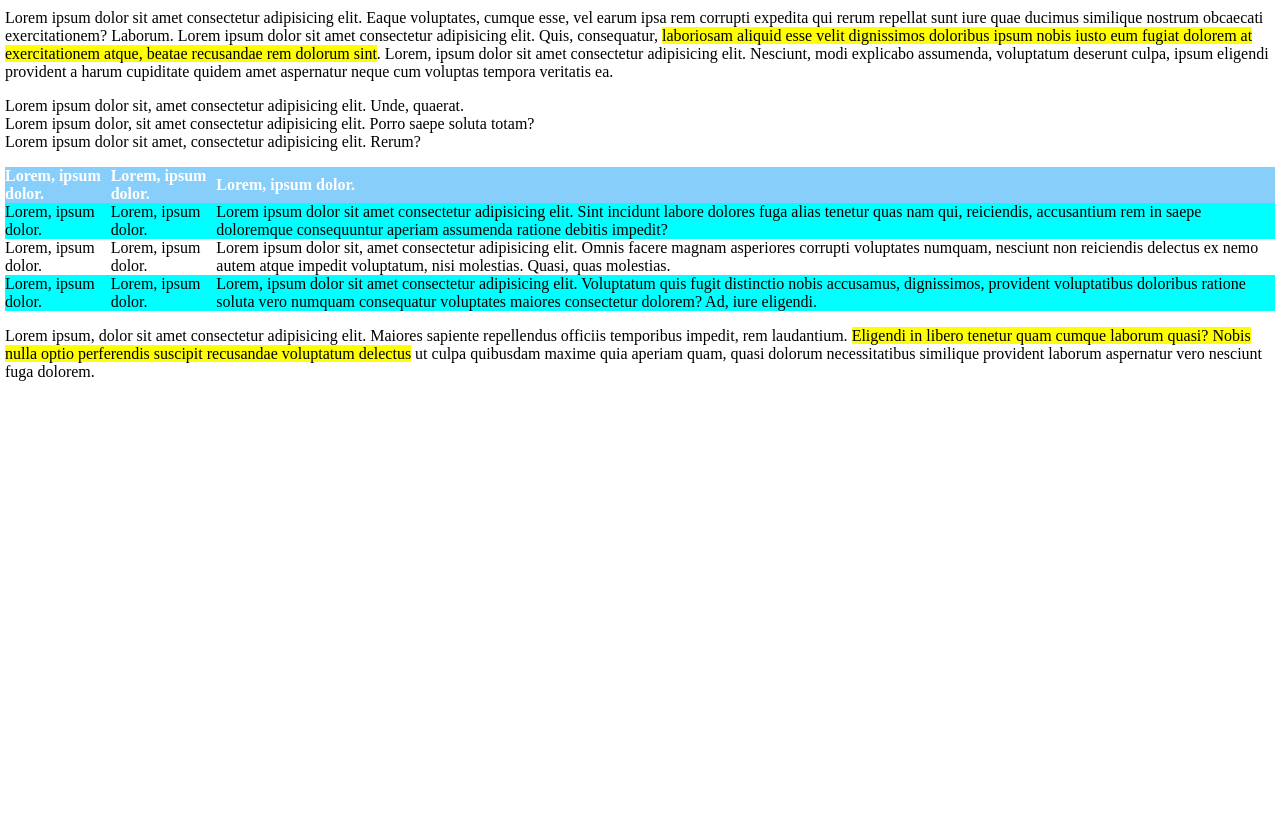
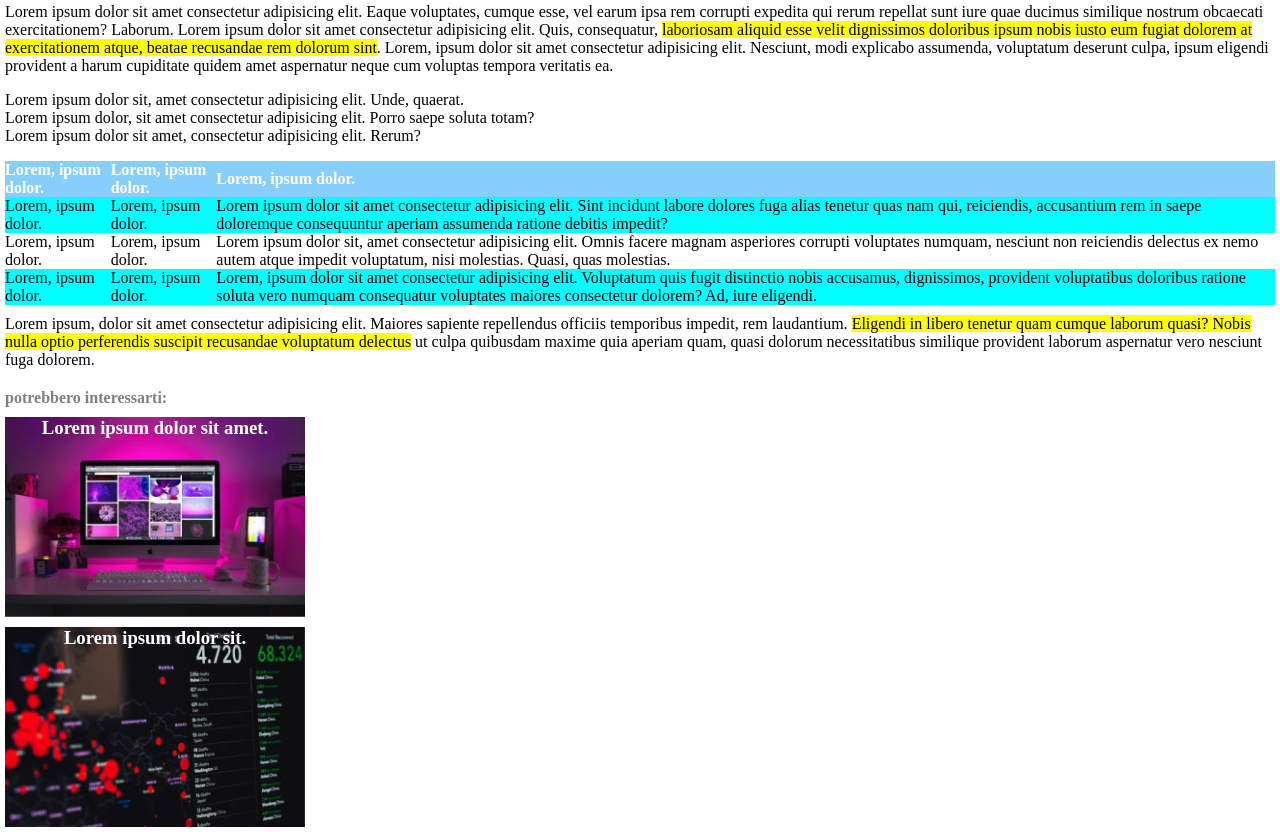
Before and after one commit to CarloFanelli/html-css-booleaner, a plain HTML site: page index.html in a window 1280 px wide. Shown: the part 546-1378 px from the top of the page. Before the commit the page ends 943 px from the top, so only its background shows below. Drawn offline with Linux system fonts and the light colour scheme.

Commit message:
add last section "related article"
including css

```diff
--- a/css/style.css
+++ b/css/style.css
@@ -31,8 +31,8 @@ main{
     color: grey;
 }
 .article-content > p{
-    margin-top: 1rem;
-    margin-bottom: 1rem;
+    margin-top: 10px;
+    margin-bottom: 10px;
 }
 
 .article-content > ul{
@@ -70,3 +70,24 @@ th{
 .tr-even{
     background-color: white;
 }
+
+/*end of css for the article section*/
+.related-article{
+    margin-top: 20px;
+}
+
+.related-article > h4{
+    color: grey;
+}
+
+.related1 > h3 , .related2 > h3{
+    color: white;
+}
+
+.related1, .related2{
+    text-align: center;
+    margin-top: 10px;
+    height: 200px;
+    width: 300px;
+background-size: cover;
+}
--- a/index.html
+++ b/index.html
@@ -80,27 +80,64 @@
                             <tr class="tr-odd">
                                 <td>Lorem, ipsum dolor.</td>
                                 <td>Lorem, ipsum dolor.</td>
-                                <td>Lorem ipsum dolor sit amet consectetur adipisicing elit. Sint incidunt labore dolores fuga alias tenetur quas nam qui, reiciendis, accusantium rem in saepe doloremque consequuntur aperiam assumenda ratione debitis impedit?</td>
+                                <td>Lorem ipsum dolor sit amet consectetur
+                                    adipisicing elit. Sint incidunt labore
+                                    dolores fuga alias tenetur quas nam qui,
+                                    reiciendis, accusantium rem in saepe
+                                    doloremque consequuntur aperiam assumenda
+                                    ratione debitis impedit?</td>
                             </tr>
                             <tr class="tr-even">
                                 <td>Lorem, ipsum dolor.</td>
                                 <td>Lorem, ipsum dolor.</td>
-                                <td>Lorem ipsum dolor sit, amet consectetur adipisicing elit. Omnis facere magnam asperiores corrupti voluptates numquam, nesciunt non reiciendis delectus ex nemo autem atque impedit voluptatum, nisi molestias. Quasi, quas molestias.</td>
+                                <td>Lorem ipsum dolor sit, amet consectetur
+                                    adipisicing elit. Omnis facere magnam
+                                    asperiores corrupti voluptates numquam,
+                                    nesciunt non reiciendis delectus ex nemo
+                                    autem atque impedit voluptatum, nisi
+                                    molestias. Quasi, quas molestias.</td>
                             </tr>
                             <tr class="tr-odd">
                                 <td>Lorem, ipsum dolor.</td>
                                 <td>Lorem, ipsum dolor.</td>
-                                <td>Lorem, ipsum dolor sit amet consectetur adipisicing elit. Voluptatum quis fugit distinctio nobis accusamus, dignissimos, provident voluptatibus doloribus ratione soluta vero numquam consequatur voluptates maiores consectetur dolorem? Ad, iure eligendi.</td>
+                                <td>Lorem, ipsum dolor sit amet consectetur
+                                    adipisicing elit. Voluptatum quis fugit
+                                    distinctio nobis accusamus, dignissimos,
+                                    provident voluptatibus doloribus ratione
+                                    soluta vero numquam consequatur voluptates
+                                    maiores consectetur dolorem? Ad, iure
+                                    eligendi.</td>
                             </tr>
                         </tbody>
                     </table>
                     <!--/table section-->
-                    <p>Lorem ipsum, dolor sit amet consectetur adipisicing elit. Maiores sapiente repellendus officiis temporibus impedit, rem laudantium. <span class="evidence">Eligendi in libero tenetur quam cumque laborum quasi? Nobis nulla optio perferendis suscipit recusandae voluptatum delectus</span> ut culpa quibusdam maxime quia aperiam quam, quasi dolorum necessitatibus similique provident laborum aspernatur vero nesciunt fuga dolorem.</p>
+                    <p>Lorem ipsum, dolor sit amet consectetur adipisicing elit.
+                        Maiores sapiente repellendus officiis temporibus
+                        impedit, rem laudantium. <span class="evidence">Eligendi
+                            in libero tenetur quam cumque laborum quasi? Nobis
+                            nulla optio perferendis suscipit recusandae
+                            voluptatum delectus</span> ut culpa quibusdam maxime
+                        quia aperiam quam, quasi dolorum necessitatibus
+                        similique provident laborum aspernatur vero nesciunt
+                        fuga dolorem.</p>
                 </div>
                 <!--/article-content-->
 
             </article>
+            <!--/article-->
 
+            <div class="related-article">
+                <h4>potrebbero interessarti:</h4>
+                <div class="related1" style="background-image:url(./img/monitor.jpg);">
+                    <h3>Lorem ipsum dolor sit amet.</h3>
+                </div>
+                <!-- /.related1 -->
+                <div class="related2" style="background-image: url(./img/graph.jpg);">
+                    <h3>Lorem ipsum dolor sit.</h3>
+                </div>
+                <!-- /.related2 -->
+            </div>
+            <!-- /.related -->
         </main>
 
         <footer></footer>
```
